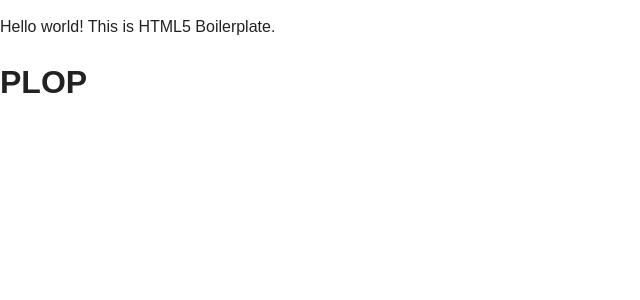
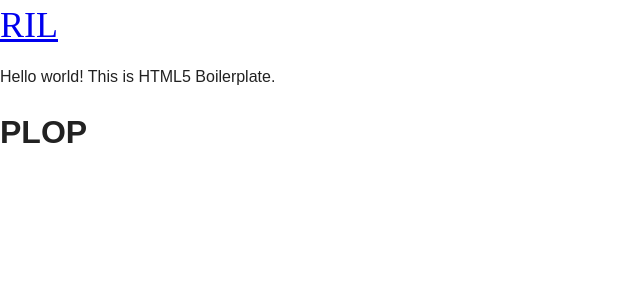
Before and after one commit to 0r10n13/projetcss, a PHP site: page / in a window 1280 px wide. Shown: the top 300 px of the page, without its empty margins (0-640 px from the left). Run offline with PHP 8.4, Linux system fonts and the light colour scheme.

Commit message:
repair commit mutmut

```diff
--- a/css/main.css
+++ b/css/main.css
@@ -14,14 +14,15 @@ html {
   line-height: 1.4; }
 
 @font-face {
-  font-family: TwistyPixel;
-  src: url(img\TwistyPixel.ttf); }
+  font-family: "TwistyPixel";
+  src: url("TwistyPixel.ttf") format("ttf"); }
 header {
   width: 100%;
-  height: 10%; }
+  height: 20%; }
 
 #logo {
-  font-family: TwistyPixel; }
+  font-family: "TwistyPixel";
+  font-size: 36px; }
 
 /*
  * Remove text-shadow in selection highlight:
--- a/css/main.scss
+++ b/css/main.scss
@@ -10,22 +10,23 @@
    Base styles: opinionated defaults
    ========================================================================== */
 /*test*/
-html {
+html{
     color: #222;
     font-size: 1em;
     line-height: 1.4;
 }
-@font-face {
-    font-family: TwistyPixel;
-    src: url(img\TwistyPixel.ttf);
+@font-face{
+    font-family: "TwistyPixel";
+    src: url('TwistyPixel.ttf') format('ttf');
 }
 header{
 
     width: 100%;
-    height: 10%;
+    height: 20%;
 }
 #logo{
-    font-family: TwistyPixel;
+    font-family: "TwistyPixel";
+    font-size: 36px;
 }
 /*
  * Remove text-shadow in selection highlight:
--- a/layout.php
+++ b/layout.php
@@ -17,7 +17,9 @@
 <!--[if lt IE 8]>
 <p class="browserupgrade">You are using an <strong>outdated</strong> browser. Please <a href="http://browsehappy.com/">upgrade your browser</a> to improve your experience.</p>
 <![endif]-->
-
+<header>
+	<a href="index.php" id="logo">RIL</a>
+</header>
 <!-- Add your site or application content here -->
 <p>Hello world! This is HTML5 Boilerplate.</p>
 <section id="mainWrapper">
```
Also changed, not shown: TwistyPixel.ttf (added).
